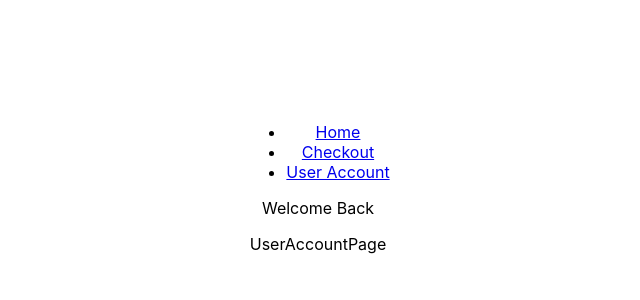
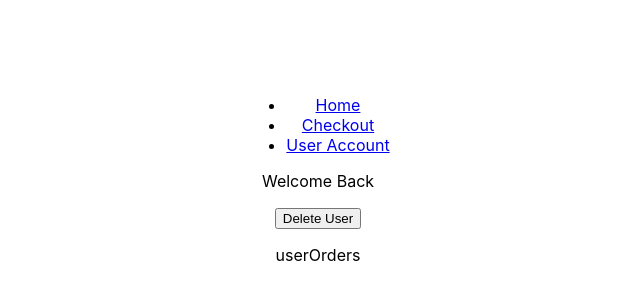
Before and after one commit to fullstack-developer23/fullstack-proj-fe, a React (Create React App) app: page /youruseraccount in a window 1280 px wide. Shown: the part 220-520 px from the top of the page, without its empty margins (322-962 px from the left). Built offline with nearby package versions, Linux system fonts and the light colour scheme; no server answers.

Commit message:
task: Completed Account page/fetch/app.js

```diff
--- a/src/App.js
+++ b/src/App.js
@@ -49,7 +49,15 @@ function App() {
         />
 
         <Route path="/checkout" element={<CheckoutPage />} />
-        <Route path="/youruseraccount" element={<UserAccountPage />} />
+        <Route
+          path="/youruseraccount"
+          element={
+            <UserAccountPage
+              username={loggedIn.username}
+              setLoggedIn={setLoggedIn}
+            />
+          }
+        />
       </Routes>
     </div>
   );
--- /dev/null
+++ b/src/components/deleteUser/DeleteUser.css
@@ -0,0 +1,3 @@
+.deletebutton {
+  border: 7px black;
+}
--- /dev/null
+++ b/src/components/deleteUser/DeleteUser.js
@@ -0,0 +1,20 @@
+import { deleteUserFetch } from "../../utils/fetch";
+
+const DeleteUser = ({ username, setLoggedIn, setIsDeleted }) => {
+  const handleDeleteClick = async (e) => {
+    e.preventDefault();
+    await deleteUserFetch(username);
+    setLoggedIn(false);
+    setIsDeleted(true);
+  };
+
+  return (
+    <div className="deletebutton">
+      <button type="button" onClick={handleDeleteClick}>
+        Delete User
+      </button>
+    </div>
+  );
+};
+
+export default DeleteUser;
--- a/src/components/userDetails/UserDetails.js
+++ b/src/components/userDetails/UserDetails.js
@@ -1,8 +1,16 @@
 import React from "react";
-import "./UserDetails.css";
+import DeleteUser from "../deleteUser/DeleteUser";
 
-const UserDetails = ({}) => {
-  return <p>UserDetails</p>;
+const UserDetails = ({ username, setLoggedIn, setIsDeleted }) => {
+  return (
+    <div>
+      <DeleteUser
+        username={username}
+        setLoggedIn={setLoggedIn}
+        setIsDeleted={setIsDeleted}
+      />
+    </div>
+  );
 };
 
 export default UserDetails;
--- a/src/components/userOrders/UserOrders.js
+++ b/src/components/userOrders/UserOrders.js
@@ -1,5 +1,7 @@
 import React from "react";
 
-const UserOrders = ({}) => {
+const UserOrders = () => {
   return <p>userOrders</p>;
 };
+
+export default UserOrders;
--- a/src/pages/homePage/HomePage.js
+++ b/src/pages/homePage/HomePage.js
@@ -5,7 +5,7 @@ import LogOrSign from "../../components/logOrSign/LogOrSign";
 const HomePage = ({ games, cart, setCart, setLoggedIn, loggedIn }) => {
   return (
     <div className="homePageWrapper">
-      {loggedIn ? (
+      {!loggedIn ? (
         <LogOrSign setLoggedIn={setLoggedIn} />
       ) : (
         <GameContainer games={games} cart={cart} setCart={setCart} />
--- a/src/pages/userAccountPage/UserAccountPage.js
+++ b/src/pages/userAccountPage/UserAccountPage.js
@@ -1,5 +1,24 @@
-const UserAccountPage = () => {
-  return <div>UserAccountPage</div>;
+import UserDetails from "../../components/userDetails/UserDetails";
+import UserOrders from "../../components/userOrders/UserOrders";
+import { useNavigate } from "react-router-dom";
+import { useState } from "react";
+
+const UserAccountPage = ({ username, setLoggedIn }) => {
+  const [isDeleted, setIsDeleted] = useState(false);
+  const navigate = useNavigate();
+  if (isDeleted) {
+    navigate("/");
+  }
+  return (
+    <div class="userAccountWrapper">
+      <UserDetails
+        username={username}
+        setLoggedIn={setLoggedIn}
+        setIsDeleted={setIsDeleted}
+      />
+      <UserOrders />
+    </div>
+  );
 };
 
 export default UserAccountPage;
--- a/src/utils/fetch.js
+++ b/src/utils/fetch.js
@@ -18,7 +18,9 @@ export const signUpFetch = async (username, email, password) => {
 };
 
 export const loginFetch = async (username, password) => {
-  const response = await fetch("http://localhost:5001/users/login", {
+  const response = await fetch(
+    `${process.env.REACT_APP_BASE_URL}/users/login`,
+    {
       method: "POST",
       mode: "cors",
       headers: {
@@ -28,10 +30,31 @@ export const loginFetch = async (username, password) => {
         username: username,
         password: password,
       }),
-  });
+    }
+  );
 
   const data = await response.json();
   console.log(data);
 
   return data;
 };
+
+export const deleteUserFetch = async (username) => {
+  const response = await fetch(
+    `${process.env.REACT_APP_BASE_URL}/users/delete`,
+    {
+      method: "DELETE",
+      headers: {
+        "Content-Type": "application/json",
+      },
+      body: JSON.stringify({
+        username: username,
+      }),
+    }
+  );
+
+  const data = await response.json();
+  console.log(data);
+
+  return data;
+};
```
Lines whose indentation alone changed are shown as unchanged.
